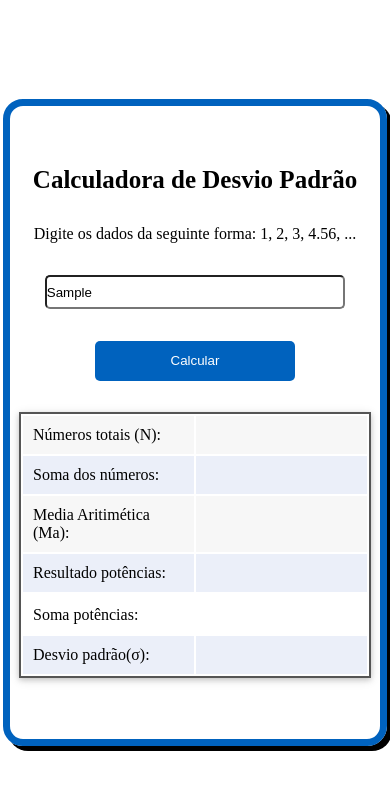
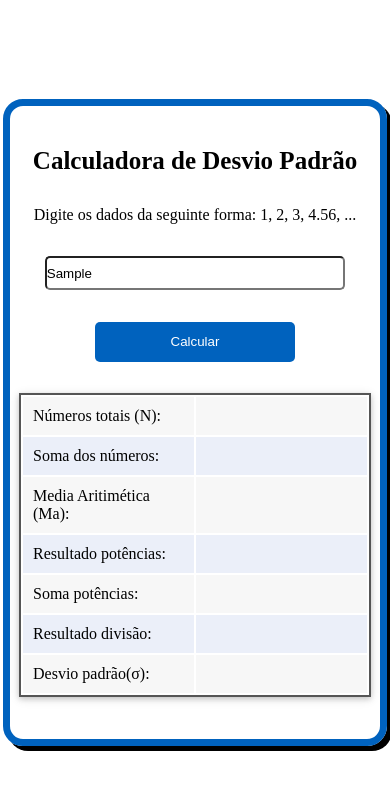
Before and after one commit to talison07/Calculadora-Desvio-Padr-o, a plain HTML site: page index.html in a window 390 px wide. Both pictures are taken after typing "Sample" into the empty fields and a click on the button "Calcular". Drawn offline with Linux system fonts and the light colour scheme.

```diff
--- a/index.html
+++ b/index.html
@@ -48,12 +48,17 @@
                         <td id="potencias"></td>
                     </tr>
 
-                    <tr class="tr1"></tr>
+                    <tr class="tr1">
                     <td> Soma potências: </td>
                     <td id="SMpotencias"></td>
                     </tr>
 
                     <tr class="tr2">
+                    <td> Resultado divisão: </td>
+                    <td id="divisao"></td>
+                    </tr>
+
+                    <tr class="tr1">
                         <td> Desvio padrão(σ): </td>
                         <td id="dp"></td>
                     </tr>
--- a/script.js
+++ b/script.js
@@ -1,17 +1,18 @@
 const input = document.querySelector("#data");
-const button = document.querySelector("#calc")
-const num = document.querySelector("#num")
-const soma = document.querySelector("#soma")
-const media = document.querySelector("#media")
-const potencias = document.querySelector("#potencias")
-const SMpotencias = document.querySelector("#SMpotencias")
-const desvio = document.querySelector("#dp")
+const button = document.querySelector("#calc");
+const num = document.querySelector("#num");
+const soma = document.querySelector("#soma");
+const media = document.querySelector("#media");
+const potencias = document.querySelector("#potencias");
+const SMpotencias = document.querySelector("#SMpotencias");
+const divisao = document.querySelector("#divisao");
+const desvio = document.querySelector("#dp");
 
 
 
 button.addEventListener("click", DP)
 
-function dados(){
+function dados() {
 
     return JSON.parse((`[${input.value}]`))
 }
@@ -36,7 +37,7 @@
 let Ndados = [];
 
 function nQuadrado() {
-Ndados = []
+    Ndados = []
 
     dados().forEach((dado) => {
         Ndados.push(Math.pow(dado - Ma(), 2));
@@ -46,24 +47,25 @@
 
 }
 
-function dividir(){
+function dividir() {
     nQuadrado();
 
     return somar(Ndados) / dados().length
 }
 
-function nRaiz(){
+function nRaiz() {
 
     return Math.sqrt(dividir())
 }
 
-function DP(){
+function DP() {
     nQuadrado();
 
     num.innerHTML = dados().length;
     soma.innerHTML = somar(dados());
-    potencias.innerHTML = Ndados.map(dado => dado =  " " + dado.toFixed(2));
-    SMpotencias.innerHTML= somar(Ndados).toFixed(4)
+    potencias.innerHTML = Ndados.map(dado => dado = " " + dado.toFixed(2));
+    SMpotencias.innerHTML = somar(Ndados).toFixed(4);
+    divisao.innerHTML = dividir().toFixed(2);
     media.innerHTML = Ma().toFixed(2);
     desvio.innerHTML = nRaiz().toFixed(4);
 
```
